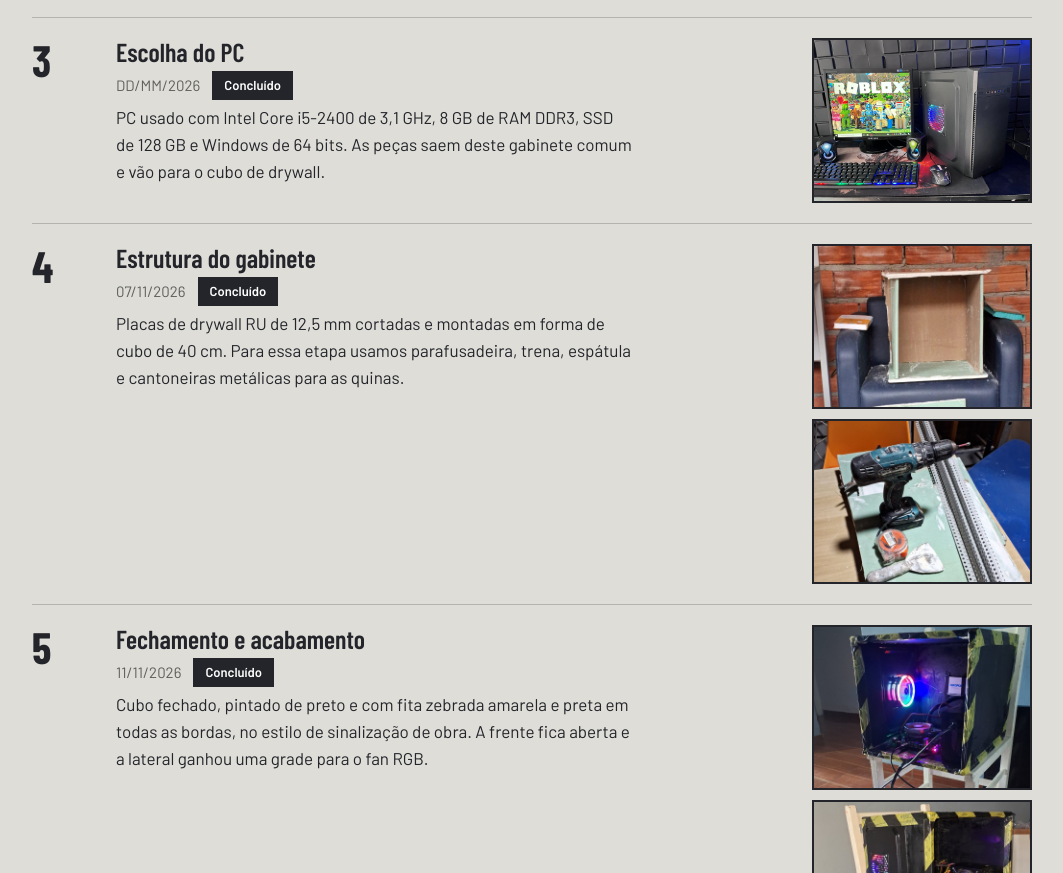
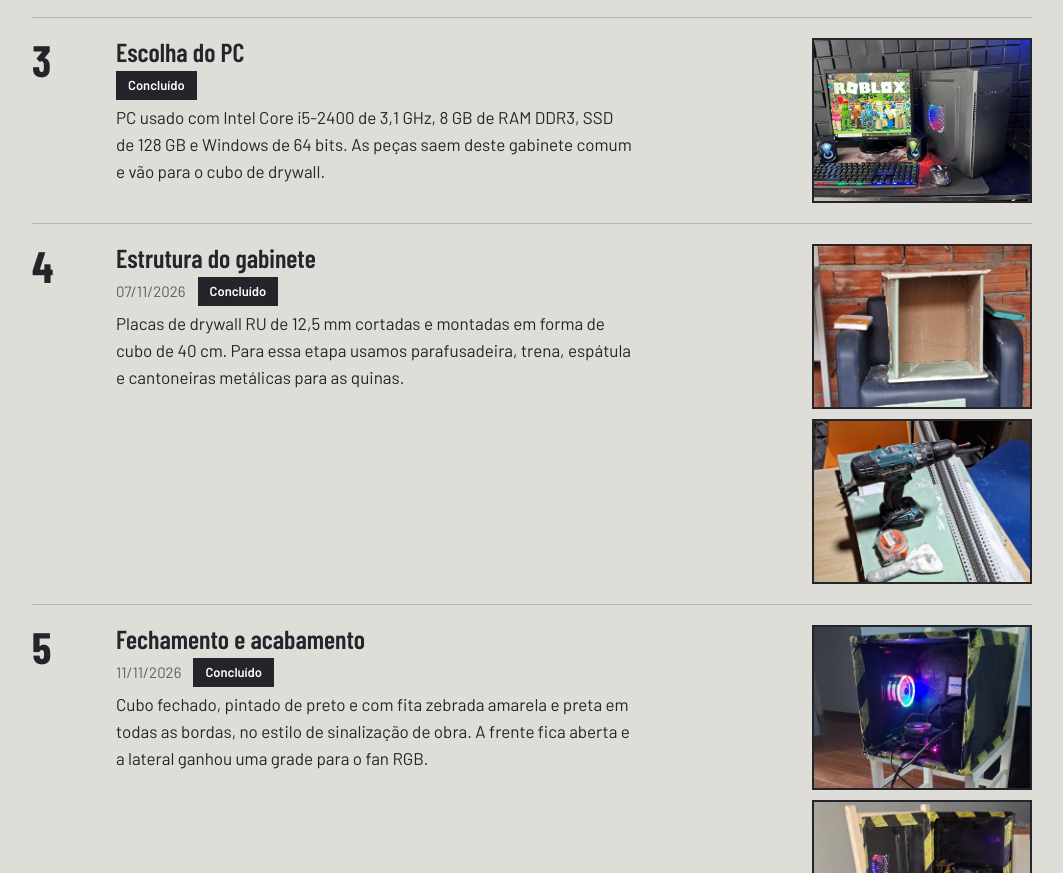
Before and after one commit to leeoreis57/DrywallPC-, a plain HTML site: page drywall/index.html in a window 1280 px wide. Shown: the part 1500-2373 px from the top of the page, without its empty margins (108-1171 px from the left). Drawn offline with nearby package versions, Linux system fonts and the light colour scheme.

Commit message:
fix: remove data pendente da etapa 3
Co-Authored-By: Claude Opus 5.5 <noreply@anthropic.com>

```diff
--- a/drywall/index.html
+++ b/drywall/index.html
@@ -116,7 +116,7 @@
       <li data-etapa="3">
         <div>
           <h3>Escolha do PC</h3>
-          <div class="meta"><span>DD/MM/2026</span><span class="status ok">Concluído</span></div>
+          <div class="meta"><span class="status ok">Concluído</span></div>
           <p>PC usado com Intel Core i5-2400 de 3,1&nbsp;GHz, 8&nbsp;GB de RAM DDR3, SSD de 128&nbsp;GB e Windows de 64 bits. As peças saem deste gabinete comum e vão para o cubo de drywall.</p>
         </div>
         <a class="foto-real" href="fotos/pc-escolhido.jpg"><img src="fotos/pc-escolhido.jpg" alt="O PC escolhido ainda no gabinete preto original, ligado a um monitor, teclado e mouse" loading="lazy"></a>
```
